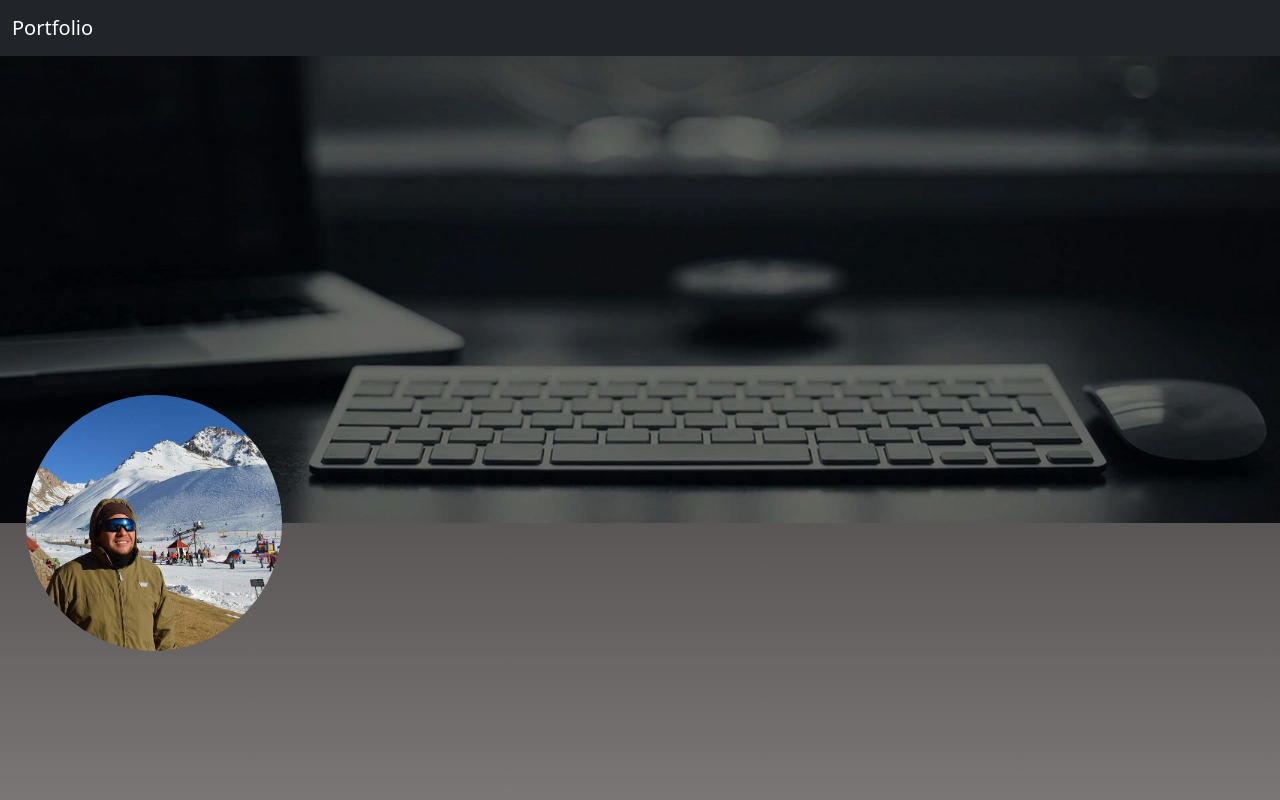
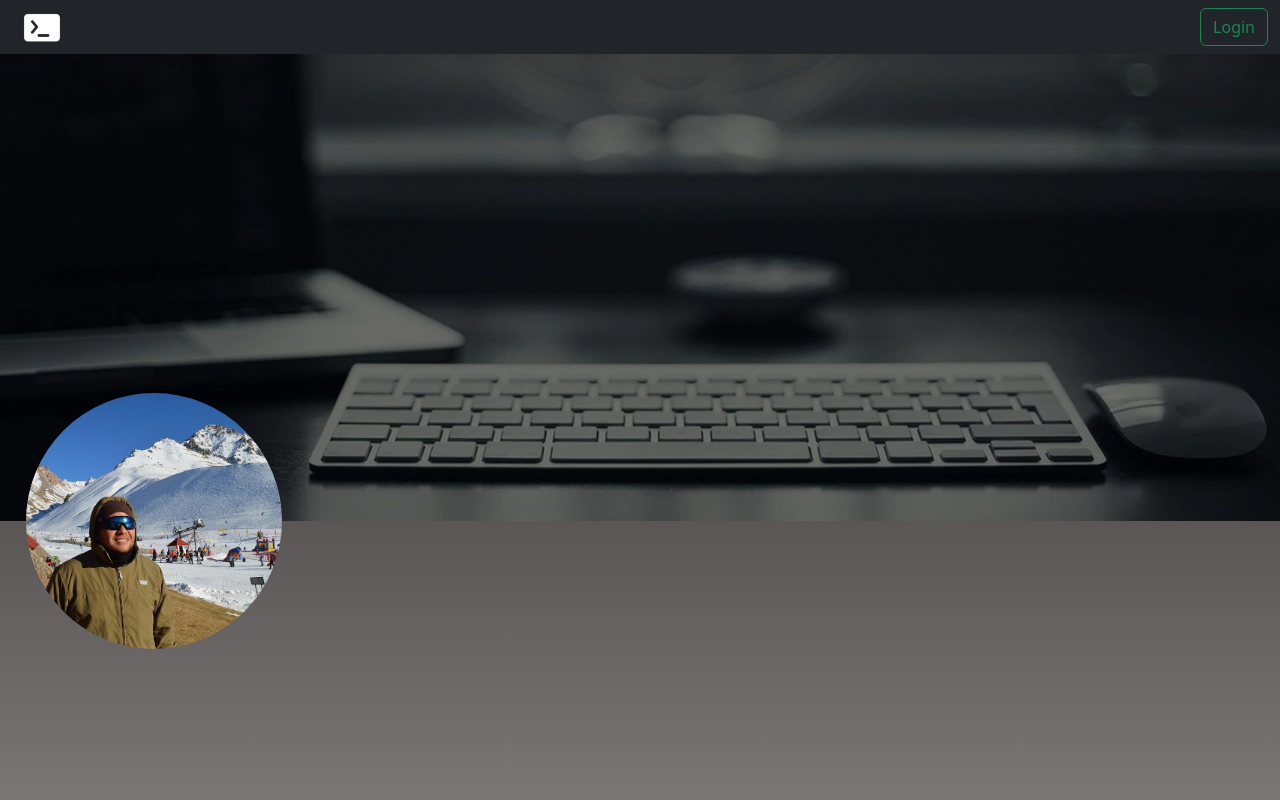
Before and after one commit to leojm27/portfolio-FrontEnd, a plain HTML site: page index.html in a window 1280 px wide. Shown: the top 800 px of the page. Drawn offline with nearby package versions, Linux system fonts and the light colour scheme; files whose address does not match are found by name.

Commit message:
modified navbar

```diff
--- a/index.html
+++ b/index.html
@@ -11,10 +11,18 @@
 </head>
 
 <body>
-    <!-- NAV -->
-    <nav class="navbar bg-dark">
+    <!-- NAVBAR -->
+    <nav class="navbar navbar-light bg-dark">
         <div class="container-fluid">
-            <a class="navbar-brand text-white" href="#">Portfolio</a>
+            <div class="text-center">
+                <a class="navbar-brand" href="#" style="margin-left: 10px;">
+                    <img src="./src/images/logoArgPrograma.png" alt="" width="40" height="33"
+                        class="d-inline-block align-text-top">
+                </a>
+            </div>
+            <form class="d-flex">
+                <button class="btn btn-outline-success" type="submit">Login</button>
+            </form>
         </div>
     </nav>
 
```
Also changed, not shown: src/images/logoArgPrograma.png (added).
